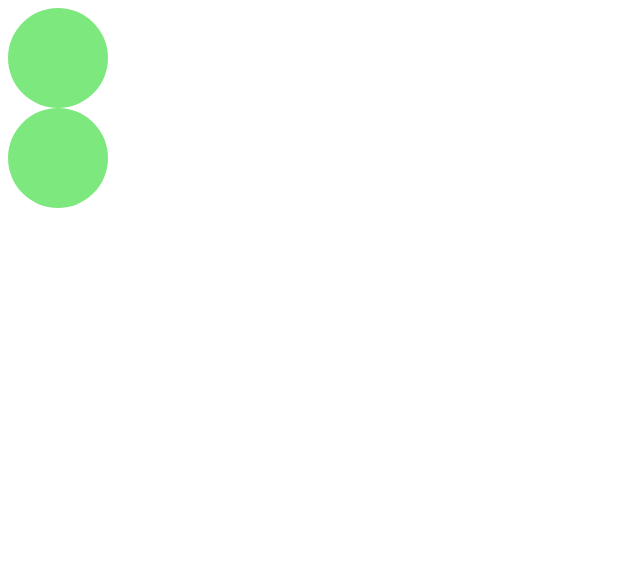
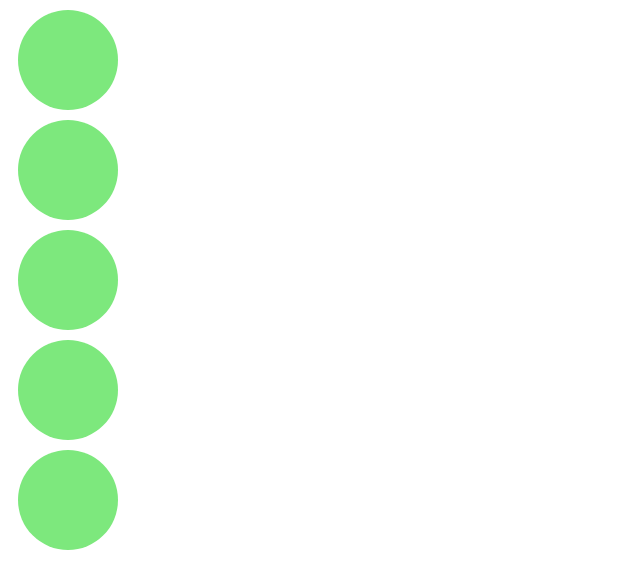
Before and after one commit to karolinerosenfeldt/testinggit, a plain HTML site: page index.html in a window 1280 px wide. Shown: the whole page, without its empty margins (0-640 px from the left). Drawn offline with Linux system fonts and the light colour scheme.

Commit message:
more bubbles

```diff
--- a/index.html
+++ b/index.html
@@ -11,5 +11,8 @@
     <div id="wrapper">
         <div></div>
         <div></div>
+        <div></div>
+        <div></div>
+        <div></div>
     </div>
 </body></html>
--- a/style.css
+++ b/style.css
@@ -3,4 +3,5 @@
     height: 100px;
     border-radius: 50%;
     background: hsl(120, 70%, 70%);
+    margin: 10px;
 }
```
